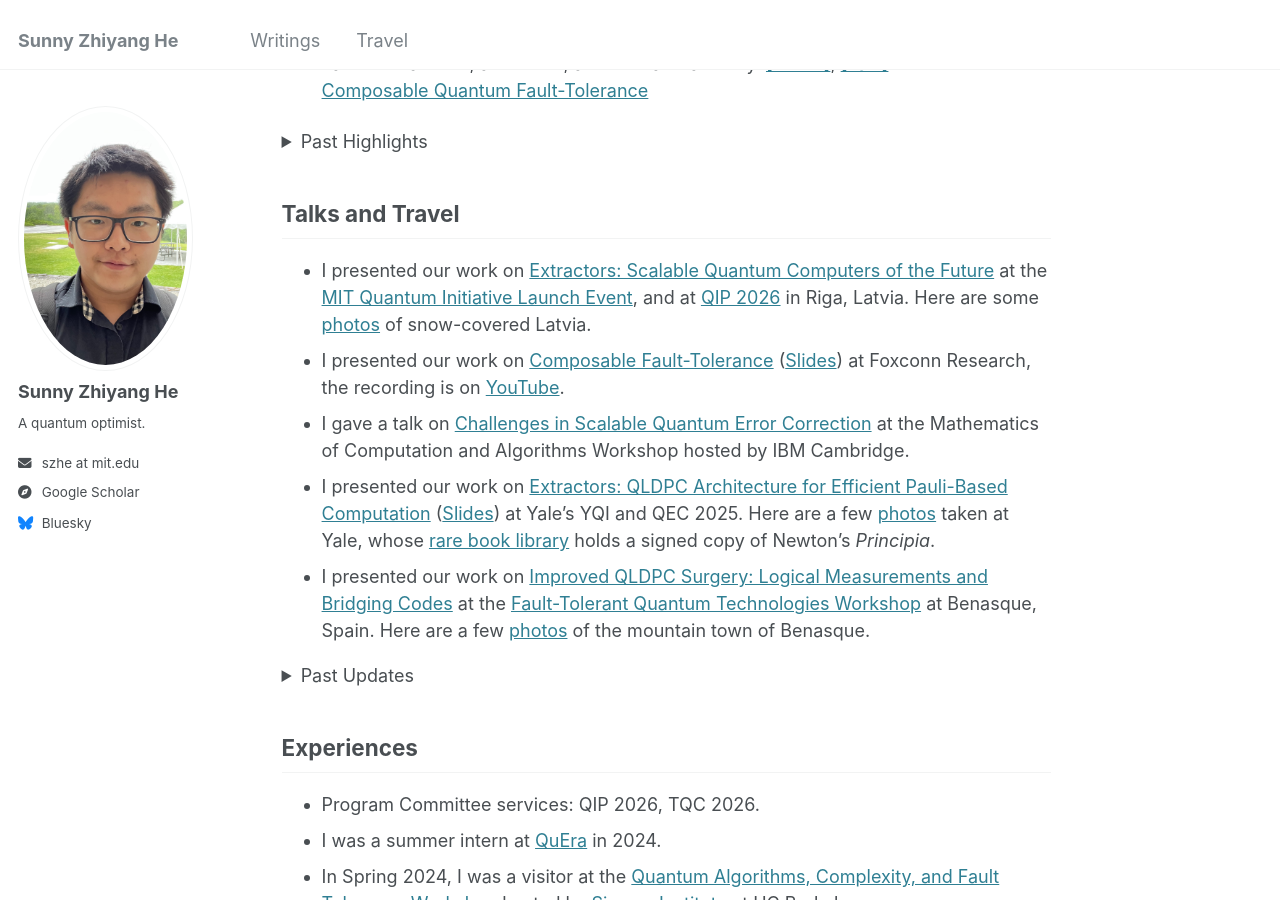
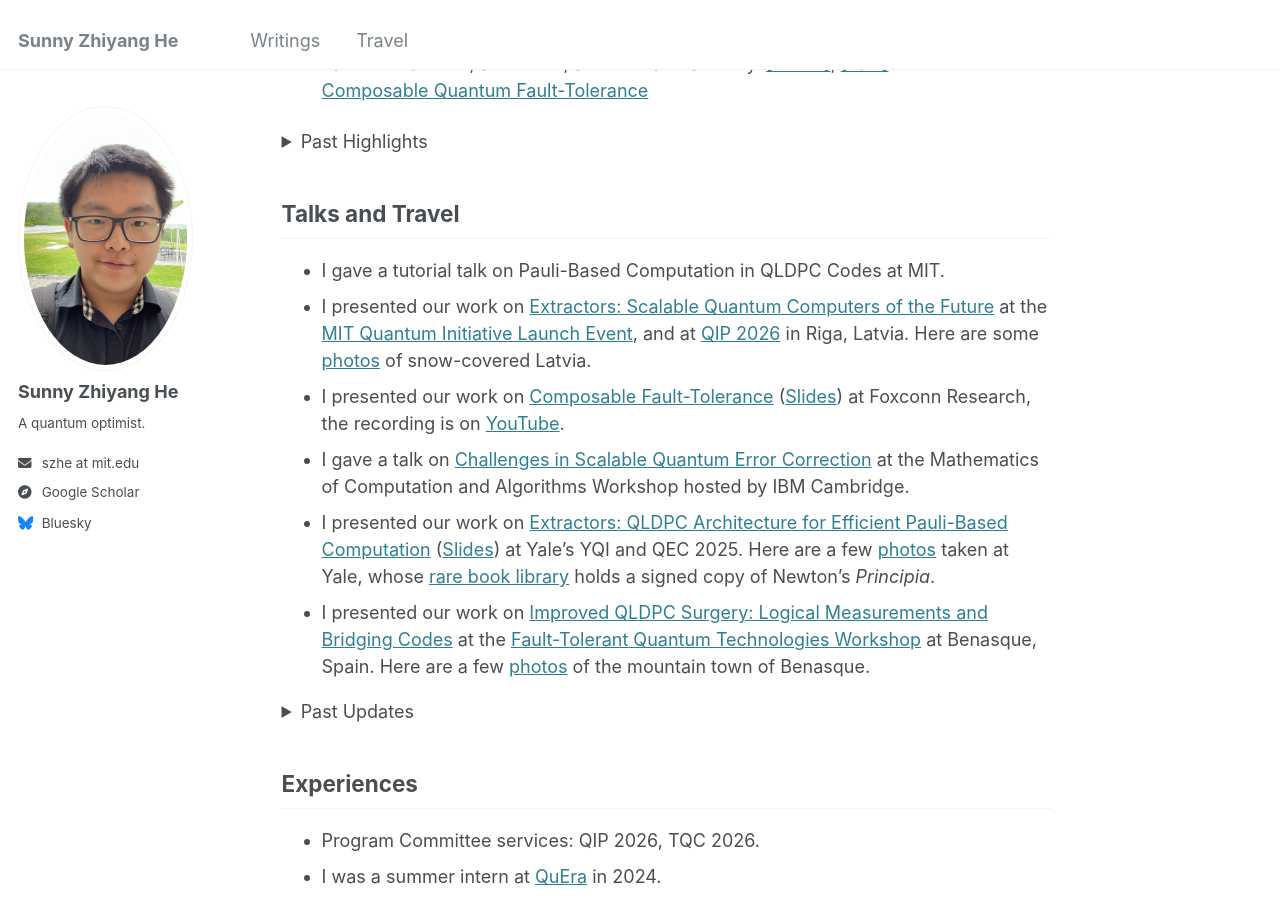
Before and after one commit to SunnyZhiyangHe/sunnyzhiyanghe.github.io, a Jekyll site: the page built from _pages/about.md, in a window 1280 px wide and 900 px high, scrolled down 1151 px. Built offline with Jekyll 4.4.1, drawn with Linux system fonts in a browser that asks for light colours.

Commit message:
Update about.md

```diff
--- a/_pages/about.md
+++ b/_pages/about.md
@@ -53,7 +53,7 @@ Prior to grad school I was an undergrad at CMU. I worked in graph algorithms wit
 ## Talks and Travel {#talks}
 <!-- - I will be joining the Fault-Tolerant Logical Processing Workshop at YITP in October, 2026. -->
 <!-- - I will be at QEC 2026 in Santa Barbara. -->
-<!-- - I gave a short tutorial talk on Quantum Code Surgery at MIT. -->
+- I gave a tutorial talk on Pauli-Based Computation in QLDPC Codes at MIT.
 - I presented our work on [Extractors: Scalable Quantum Computers of the Future](files/QMIT_Poster.pdf) at the [MIT Quantum Initiative Launch Event](https://web.cvent.com/event/3947809f-be65-4020-8457-4276a031fc85/summary), and at [QIP 2026](https://qip2026.lu.lv/) in Riga, Latvia. Here are some [photos](/travel#Latvia) of snow-covered Latvia.
 - I presented our work on [Composable Fault-Tolerance](https://arxiv.org/abs/2508.08246) ([Slides](files/Composable_FT_slides.pdf)) at Foxconn Research, the recording is on [YouTube](https://www.youtube.com/watch?v=ZvPMA6UOwmA).
 - I gave a talk on [Challenges in Scalable Quantum Error Correction](files/Challenges_in_Scalable_QEC.pdf) at the Mathematics of Computation and Algorithms Workshop hosted by IBM Cambridge.
@@ -72,7 +72,7 @@ Prior to grad school I was an undergrad at CMU. I worked in graph algorithms wit
   - I gave a guest lecture at UCLA titled [An Introduction to Quantum LDPC Codes](files/QLDPC_UCLA.pdf), hosted by Professor [Jens Palsberg](https://web.cs.ucla.edu/~palsberg/).
   - I attended QEC 2023 in Sydney, Australia. Did you know that visitors can pet [koalas and (small) kangaroos](/travel#Sydney) at the [Featherdale Wildlife Park](https://www.featherdale.com.au/)?
   - I presented our work on [Single-shot decoding of good quantum LDPC codes](https://arxiv.org/abs/2306.12470) at TQC 2024 hosted in Okinawa, Japan. Here are some [photos](/travel#Japan) of Japan.
-  <!-- - I gave a talk on Building a Quantum Computer Beyond the Surface Code in Apr 2025, at the MIT PQI seminar organized by Anand Natarajan.   -->
+  - I gave a talk on Building a Quantum Computer Beyond Surface Codes at MIT in Apr 2025.
   - In Fall 2024, I helped organize a reading group on Quantum Fault-Tolerance with Rachel Zhang, Adam Wills and Vinod Vaikuntanathan.
   <!-- - In Summer 2023 and 2025, I attended the [Quantum Summer Cluster Workshop](https://simons.berkeley.edu/workshops/quantum-summer-cluster-workshop) at Simons Institute. -->
   - I presented our work on [Quantum Locally Testable Code with Constant Soundness](https://arxiv.org/abs/2209.11405) at QIP 2023 in Gent, Belgium. Here are some [photos](/travel#Gent) of the beautiful city of Gent.
@@ -184,10 +184,8 @@ Talk at MIT.
 1. __Improved QLDPC Surgery: Logical Measurements and Bridging Codes__, 2024
 Andrew Cross, Zhiyang He, Patrick J. Rall, Theodore J. Yoder. ($$*$$)
 *QIP 2025.*
-<!-- *QIP 2025, NPJ Quantum Information.*   -->
+<!-- *QIP 2025. NPJ Quantum Information.*   -->
 Talks at [Fault-Tolerant Quantum Technologies](https://www.benasque.org/2024ftqt/),  MIT, Harvard, IBM, and APS Meetings.
- <!-- in Benasque.   -->
-<!-- Talks at MIT, Harvard, IBM, and APS Meetings.   -->
 [[arxiv]](https://arxiv.org/abs/2407.18393), [[Slides at QIP]](files/QLDPC_Surgery.pdf), [[Talk at QIP with Esha]](https://www.youtube.com/watch?v=42TYCtUMkD8), [[Poster at QEC]](files/surgery_qec2025_poster.pdf)
 <!-- [[NPJ QI]]() -->
 
```
Also changed, not shown: other parts of _pages/about.md (+1 -1 lines).
